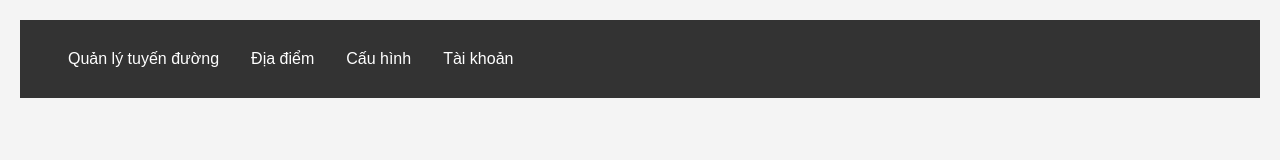
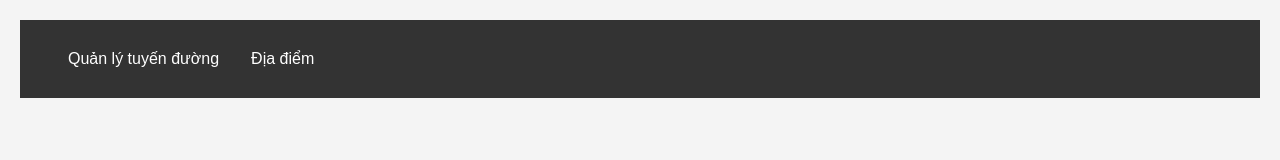
Before and after one commit to vuthienphu/datn_frontend, a React (Create React App) app: page /location-search in a window 1280 px wide. Shown: the top 160 px of the page. Built offline with nearby package versions, Linux system fonts and the light colour scheme.

Commit message:
thêm phân quyền

```diff
--- a/package.json
+++ b/package.json
@@ -8,6 +8,7 @@
     "@testing-library/user-event": "^13.5.0",
     "axios": "^1.7.7",
     "bootstrap": "^5.3.3",
+    "jwt-decode": "^4.0.0",
     "leaflet": "^1.9.4",
     "leaflet-arrowheads": "^1.4.0",
     "react": "^18.3.1",
--- a/src/components/Login.js
+++ b/src/components/Login.js
@@ -1,6 +1,7 @@
 import React, { useState } from 'react';
 import { Link } from 'react-router-dom';
 import '../assets/styles/Login.css';
+import {jwtDecode} from 'jwt-decode';
 
 const Login = () => {
   const [formData, setFormData] = useState({
@@ -49,6 +50,12 @@ const Login = () => {
         const data = await response.json();
 
         if (response.ok) {
+          localStorage.setItem('token', data.token);
+          //localStorage.setItem('role', data.role);
+          // Giả sử dữ liệu có chứa thông tin role
+          console.log(data.token);
+
+
           setNotification({
             message: 'Đăng nhập thành công!',
             type: 'success'
--- a/src/components/Navbar.js
+++ b/src/components/Navbar.js
@@ -2,8 +2,20 @@
 import React from 'react';
 import { Link } from 'react-router-dom';
 import '../assets/styles/Navbar.css';
+import {jwtDecode} from 'jwt-decode';
 
 const Navbar = () => {
+
+
+  const token = localStorage.getItem('token');
+  let role = null;
+
+  if (token) {
+    const decoded = jwtDecode(token);
+    role = decoded.role;
+    console.log(role); // Lấy role từ decoded JWT
+  }
+
     return (
       <nav className="navbar">
 
@@ -22,6 +34,8 @@ const Navbar = () => {
             <Link to="/location">Quản lý</Link>
           </div>
         </div>
+        {role === 'ADMIN' && (
+        <>
           <div className="dropdown">
             <Link to="/config" className="dropbtn">Cấu hình</Link>
             <div className="dropdown-content">
@@ -32,8 +46,9 @@ const Navbar = () => {
 
           <div className="dropdown">
             <Link to="/users" className="dropbtn">Tài khoản</Link>
-
           </div>
+        </>
+      )}
       </nav>
     );
   };
```
Also changed, not shown: 1 other file (tests, documents, lock files or other folders). Lines whose indentation alone changed are shown as unchanged.
